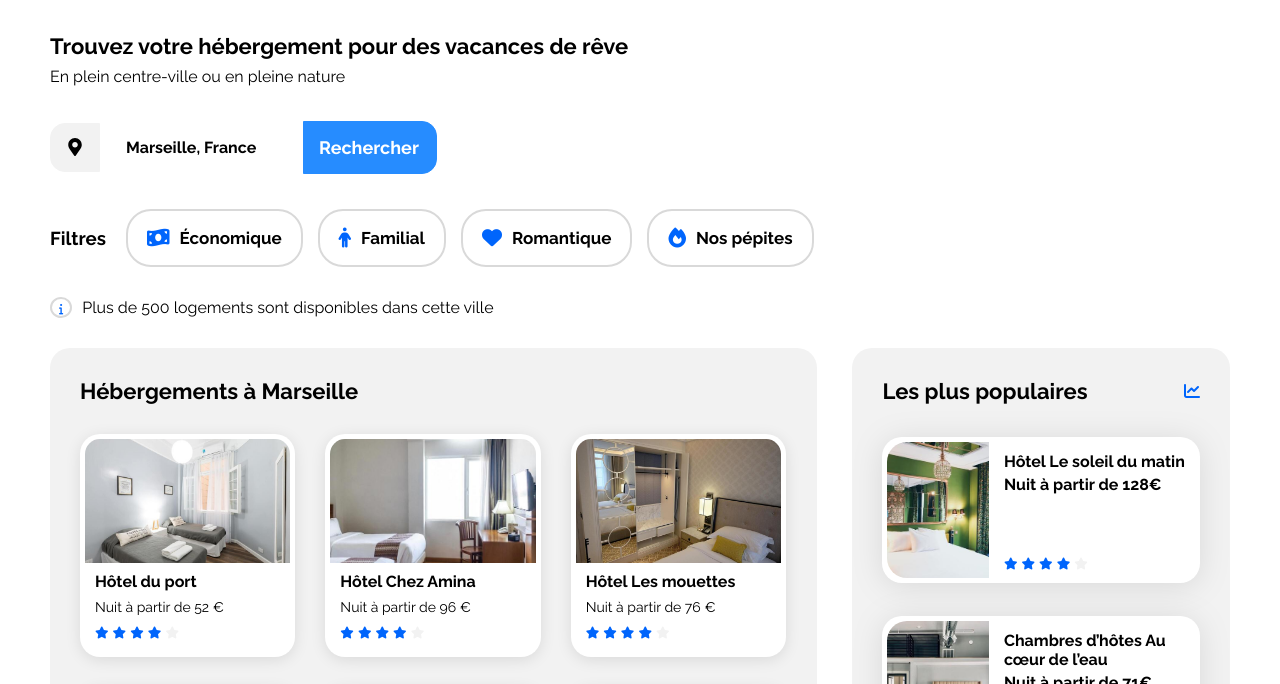
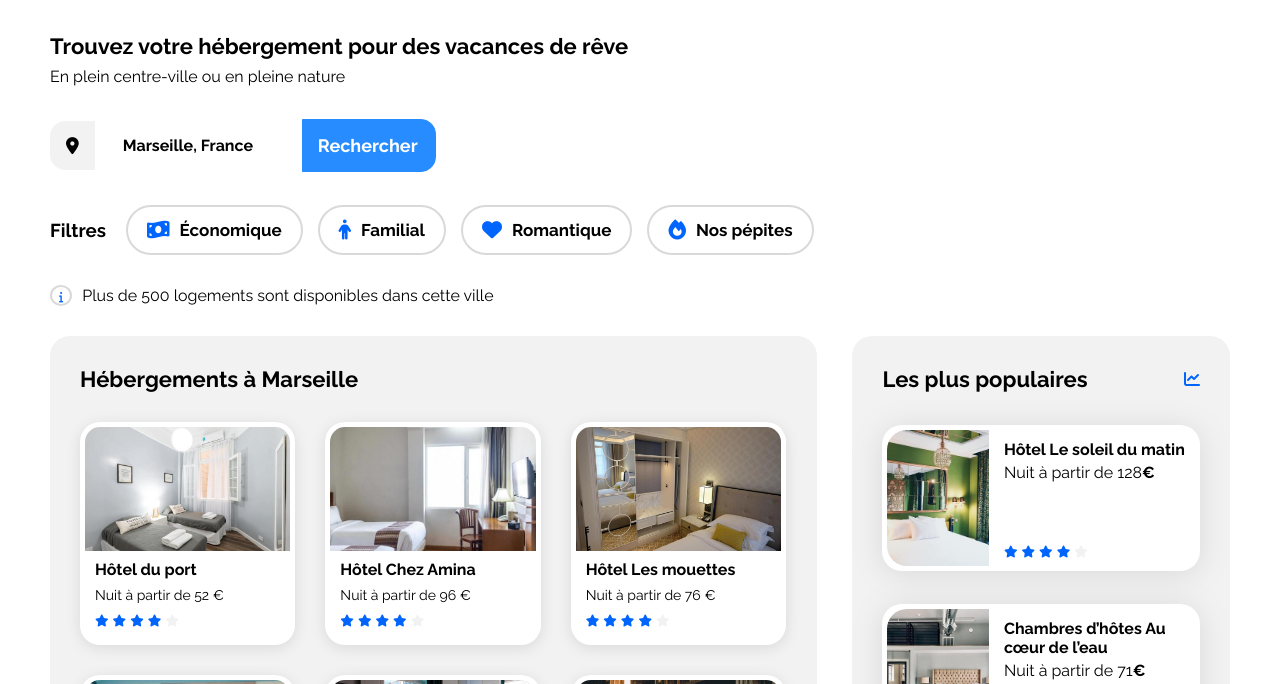
Before and after one commit to ShivaArmada/Booki-main, a plain HTML site: page index.html in a window 1280 px wide. Shown: the part 47-731 px from the top of the page. Drawn offline with Linux system fonts and the light colour scheme.

Commit message:
html + CSS + prob_last_exam
html = w3c : span_correct_buttons + Fontawesome_logo(correct_format)

CSS = aug-taille-placeholder(padding+)

```diff
--- a/css/style.css
+++ b/css/style.css
@@ -193,15 +193,25 @@ nav ul {
 
 
 .container {
-    position: absolute;
-    top: 0;
-    left: 0;
+    display: flex;
     border-radius: var(--br-mini) 0 0 var(--br-mini);
     background-color: var(--grey);
     border: 1px solid var(--grey);
     box-sizing: border-box;
     width: 100%;
     height: 100%;
+    font-size: 17px;
+    align-items: center;
+    justify-content: center;
+    padding: 0 var(--padding-mini);
+}
+
+.container i {
+    font-size: 100%;
+    color: black;
+    display: block;
+    position: relative;
+    z-index: 1;
 }
 
 .text-icon {
@@ -226,6 +236,9 @@ nav ul {
 .marseille-france {
     position: relative;
 }
+.search-bar input {
+    padding: 16px 4px;
+}
 
 .search-bar input::placeholder {
     font-weight: bold;
@@ -234,7 +247,10 @@ nav ul {
 }
 
 /* pour responsive */
-.glass-icon {
+
+.buttonsearchdesktop i {
+    font-size: 150%;
+    color: var(--color-white);
     display: none;
 }
 
@@ -271,6 +287,8 @@ nav ul {
     justify-content: flex-start;
     padding-bottom: 35px;
     gap: var(--gap-5xl);
+    height: 49px;
+    width: 377px;
 }
 
 
@@ -304,8 +322,6 @@ nav ul {
     gap: 20px;
 }
 
-
-
 .icon {
     font-size: 150%;
 }
@@ -316,6 +332,7 @@ nav ul {
     font-family: var(--footer-link);
     color: var(--white);
     text-align: left;
+    font-weight: 700;
 }
 
 .filter {
@@ -328,8 +345,7 @@ nav ul {
     align-items: center;
     gap: 10px;
     text-wrap: nowrap;
-
-
+    height: 50px;
 }
 
 .filter:hover {
@@ -545,6 +561,10 @@ a {
 
 .card-title {
     font-size: 16px;
+}
+
+.populaires p {
+    font-weight: normal;
 }
 
 .euro {
@@ -998,7 +1018,11 @@ footer {
         padding: 0;
     }
 
-    .glass-icon {
+    .search-bar {
+        width: 100%;
+    }
+
+    .buttonsearchdesktop i {
         display: block;
         width: 17px;
     }
--- a/index.html
+++ b/index.html
@@ -9,7 +9,7 @@
     <link href="https://fonts.googleapis.com/css2?family=Raleway:wght@400;500;700&display=swap" rel="stylesheet">
     <link rel="stylesheet" href="https://cdnjs.cloudflare.com/ajax/libs/font-awesome/6.2.1/css/all.min.css"
         integrity="sha512-MV7K8+y+gLIBoVD59lQIYicR65iaqukzvf/nwasF0nqhPay5w/9lJmVM2hMDcnK1OnMGCdVK+iQrJ7lzPJQd1w=="
-        crossorigin="anonymous" referrerpolicy="no-referrer" />
+        crossorigin="anonymous" referrerpolicy="no-referrer">
     <link rel="stylesheet" href="./css/style.css">
     <title>Booki</title>
 </head>
@@ -51,15 +51,14 @@
                 </div>
                 <div class="search-bar">
                     <button class="container-parent">
-                        <div class="container"></div>
-                        <img class="text-icon" loading="eager" alt="localisation icon"
-                            src="./ressourcerie/map-marker-alt-solid.svg">
+                        <span class="container">
+                            <i class="fa-solid fa-location-dot"></i>
+                        </span>
                     </button>
                     <input type="search" class="marseille-france" placeholder="Marseille, France">
                     <button class="buttonsearchdesktop">
                         <span id="glass">
-                            <img class="glass-icon" loading="eager" alt="glass icon"
-                                src="./ressourcerie/magnifying-glass-solid.svg"></span>
+                            <i class="fa-solid fa-magnifying-glass"></i></span>
                         <span><b class="rechercher">Rechercher</b></span>
                     </button>
                 </div>
@@ -71,28 +70,28 @@
                             <span class="icon">
                                 <i class="fa-solid fa-money-bill-wave"></i>
                             </span>
-                            <p class="conomique">Économique</p>
+                            <span class="conomique">Économique</span>
                         </button>
                         <button class="filter">
                             <span class="icon">
                                 <i class="fa-solid fa-person"></i>
                             </span>
 
-                            <p class="conomique">Familial</p>
+                            <span class="conomique">Familial</span>
                         </button>
                         <button class="filter">
                             <span class="icon">
                                 <i class="fa-solid fa-heart"></i>
                             </span>
 
-                            <p class="conomique">Romantique</p>
+                            <span class="conomique">Romantique</span>
                         </button>
                         <button class="filter">
                             <span class="icon">
                                 <i class="fa-solid fa-fire"></i>
                             </span>
 
-                            <p class="conomique">Nos pépites</p>
+                            <span class="conomique">Nos pépites</span>
                         </button>
                     </div>
                 </section>
@@ -266,7 +265,6 @@
 
                 <!--préfais populaire-->
 
-                </section>
                 <section class="populaires">
                     <div class="populaires-title">
                         <h2 class="section-title">Les plus populaires</h2>
@@ -350,20 +348,17 @@
                         <h3 class="card-item-act">Vieux-Port</h3>
                     </div>
                     <div class="card-act">
-                        <img loading="eager" alt="Fort de Pomègues"
-                            src="./images/activites/2-A.jpg">
+                        <img loading="eager" alt="Fort de Pomègues" src="./images/activites/2-A.jpg">
 
                         <h3 class="card-item-act">Fort de Pomègues</h3>
                     </div>
                     <div class="card-act">
-                        <img loading="eager" alt="Parc national des Calanques"
-                            src="./images/activites/3-A.jpg">
+                        <img loading="eager" alt="Parc national des Calanques" src="./images/activites/3-A.jpg">
 
                         <h3 class="card-item-act">Parc national des Calanques</h3>
                     </div>
                     <div class="card-act">
-                        <img loading="eager" alt="Notre-Dame-de-la-Garde"
-                            src="./images/activites/4-A.jpg">
+                        <img loading="eager" alt="Notre-Dame-de-la-Garde" src="./images/activites/4-A.jpg">
 
                         <h3 class="card-item-act">Notre-Dame-de-la-Garde</h3>
                     </div>
```
Also changed, not shown: tab prep soutenance.txt.
